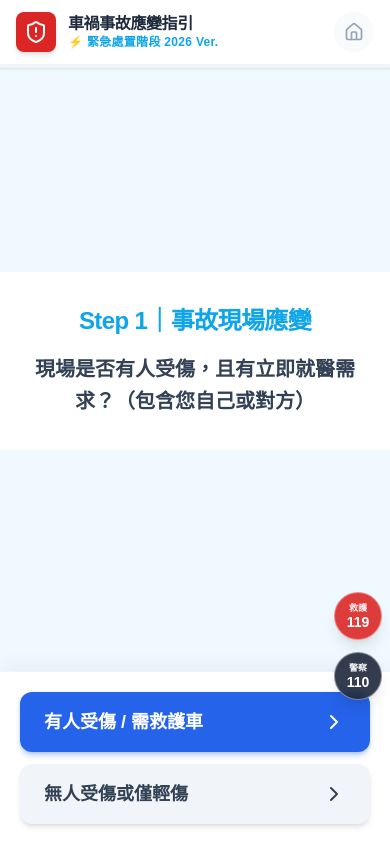
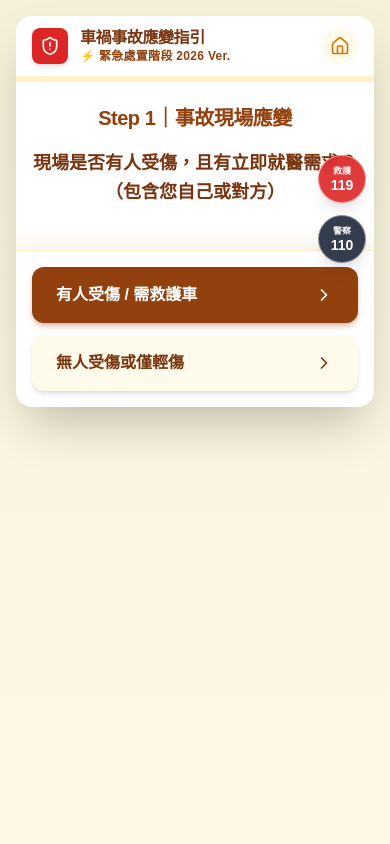
Before and after one commit to lovehinalh-ux/Car-Accident-test, a React (Vite) app: page / in a window 390 px wide. Both pictures are taken after a click on the button "開始使用". Built offline with nearby package versions, Linux system fonts and the light colour scheme.

Commit message:
style: update theme to cream/amber colors and add RWD responsive design

```diff
--- a/App.tsx
+++ b/App.tsx
@@ -36,8 +36,8 @@ const App: React.FC = () => {
   const getPhaseColor = (phase: Phase) => {
     switch (phase) {
       case Phase.IMMEDIATE: return 'bg-[#DC2626]'; // Alert Red
-      case Phase.INSURANCE: return 'bg-[#0EA5E9]'; // Sky Blue
-      case Phase.PREPARATION: return 'bg-[#0EA5E9]'; // Sky Blue
+      case Phase.INSURANCE: return 'bg-[#92400e]'; // Amber
+      case Phase.PREPARATION: return 'bg-[#92400e]'; // Amber
       case Phase.COMPENSATION: return 'bg-[#10B981]'; // Emerald Green
       default: return 'bg-slate-500';
     }
@@ -45,11 +45,11 @@ const App: React.FC = () => {
 
   const getPhaseIcon = (phase: Phase) => {
     switch (phase) {
-      case Phase.IMMEDIATE: return <ShieldAlert className="w-6 h-6" />;
-      case Phase.INSURANCE: return <ClipboardCheck className="w-6 h-6" />;
-      case Phase.PREPARATION: return <Clock className="w-6 h-6" />;
-      case Phase.COMPENSATION: return <Coins className="w-6 h-6" />;
-      default: return <AlertCircle className="w-6 h-6" />;
+      case Phase.IMMEDIATE: return <ShieldAlert className="w-5 h-5 md:w-6 md:h-6" />;
+      case Phase.INSURANCE: return <ClipboardCheck className="w-5 h-5 md:w-6 md:h-6" />;
+      case Phase.PREPARATION: return <Clock className="w-5 h-5 md:w-6 md:h-6" />;
+      case Phase.COMPENSATION: return <Coins className="w-5 h-5 md:w-6 md:h-6" />;
+      default: return <AlertCircle className="w-5 h-5 md:w-6 md:h-6" />;
     }
   };
 
@@ -61,56 +61,62 @@ const App: React.FC = () => {
   // Landing Page View
   if (showLanding) {
     return (
-      <div className="min-h-screen flex flex-col items-center justify-center w-full max-w-[480px] mx-auto bg-[#F0F9FF] px-6 relative overflow-hidden">
-        <div className="absolute top-0 left-0 w-64 h-64 bg-blue-200 rounded-full mix-blend-multiply filter blur-3xl opacity-30 -translate-x-1/2 -translate-y-1/2 animate-blob"></div>
-        <div className="absolute top-0 right-0 w-64 h-64 bg-cyan-200 rounded-full mix-blend-multiply filter blur-3xl opacity-30 translate-x-1/2 -translate-y-1/2 animate-blob animation-delay-2000"></div>
+      <div className="min-h-screen flex items-center justify-center p-4 md:p-8" style={{ background: 'linear-gradient(135deg, #e6ddb5 0%, #ffffff 50%, #e6ddb5 100%)' }}>
+        <div className="w-full max-w-md md:max-w-2xl lg:max-w-4xl mx-auto relative overflow-hidden">
+          <div className="absolute top-0 left-0 w-64 h-64 bg-amber-200 rounded-full mix-blend-multiply filter blur-3xl opacity-30 -translate-x-1/2 -translate-y-1/2 animate-blob"></div>
+          <div className="absolute top-0 right-0 w-64 h-64 bg-yellow-200 rounded-full mix-blend-multiply filter blur-3xl opacity-30 translate-x-1/2 -translate-y-1/2 animate-blob animation-delay-2000"></div>
 
-        <div className="z-10 flex flex-col items-center text-center space-y-8 animate-in fade-in zoom-in duration-700">
-          <div className="w-24 h-24 bg-white rounded-3xl shadow-xl flex items-center justify-center mb-4 ring-4 ring-blue-50">
-            <ShieldAlert className="w-12 h-12 text-[#0EA5E9]" />
+          <div className="z-10 flex flex-col items-center text-center space-y-6 md:space-y-8 animate-in fade-in zoom-in duration-700 relative">
+            <div className="w-16 h-16 md:w-20 md:h-20 lg:w-24 lg:h-24 bg-white rounded-2xl md:rounded-3xl shadow-xl flex items-center justify-center mb-4 ring-4 ring-amber-50">
+              <ShieldAlert className="w-8 h-8 md:w-10 md:h-10 lg:w-12 lg:h-12 text-[#92400e]" />
             </div>
 
             <div className="space-y-4">
-            <h1 className="text-3xl font-black text-slate-800 leading-tight tracking-tight">
-              車禍事故<br /><span className="text-[#0EA5E9]">現場應變指南</span>
+              <h1 className="text-3xl md:text-4xl lg:text-5xl font-black text-[#78350f] leading-tight tracking-tight">
+                車禍事故<br /><span className="text-[#92400e]">現場應變指南</span>
               </h1>
-            <div className="inline-block px-4 py-1.5 rounded-full bg-blue-100 text-blue-700 text-sm font-bold tracking-wide">
+              <div className="inline-block px-4 py-1.5 rounded-full bg-amber-100 text-[#92400e] text-sm md:text-base font-bold tracking-wide">
                 2026 最新法規對應版
               </div>
-            <p className="text-slate-500 text-lg leading-relaxed max-w-[280px] mx-auto">
+              <p className="text-slate-500 text-base md:text-lg leading-relaxed max-w-[280px] md:max-w-md mx-auto">
                 不慌張、不吃虧<br />一步步引導您完成事故處理
+              </p>
+              {/* Desktop only extended description */}
+              <p className="text-sm md:text-base lg:block hidden text-slate-400 max-w-lg mx-auto mt-2">
+                本指南涵蓋現場安全確認、報警流程、拍照存證、保險通報與後續理賠申請等完整步驟。
               </p>
             </div>
 
             <button
               onClick={() => setShowLanding(false)}
-            className="w-full max-w-[280px] py-4 rounded-xl bg-[#0EA5E9] text-white font-black text-xl shadow-[0_4px_20px_rgba(14,165,233,0.4)] hover:bg-[#0284C7] active:scale-[0.98] transition-all flex items-center justify-center gap-2 group"
+              className="w-full max-w-[280px] md:max-w-xs py-4 md:py-5 rounded-xl md:rounded-2xl bg-[#92400e] text-white font-black text-lg md:text-xl lg:text-2xl shadow-[0_4px_20px_rgba(146,64,14,0.4)] hover:bg-[#b45309] active:scale-[0.98] transition-all flex items-center justify-center gap-2 group"
             >
               開始使用
               <ChevronRight className="w-6 h-6 group-hover:translate-x-1 transition-transform" />
             </button>
           </div>
 
-
-        <div className="absolute bottom-8 text-slate-400 text-xs text-center font-medium">
+          <div className="absolute bottom-4 md:bottom-8 left-1/2 -translate-x-1/2 text-slate-400 text-xs md:text-sm text-center font-medium">
             Professional Traffic Accident Support
+          </div>
         </div>
       </div>
     );
   }
 
   return (
-    <div className="min-h-screen flex flex-col w-full max-w-[480px] mx-auto bg-[#F0F9FF] shadow-2xl relative">
+    <div className="min-h-screen flex flex-col items-center justify-start p-4 md:p-8" style={{ background: 'linear-gradient(to bottom, #f5f0d8, #fff8e7)' }}>
+      <div className="w-full max-w-md md:max-w-2xl lg:max-w-4xl mx-auto bg-white/80 backdrop-blur-sm shadow-2xl rounded-2xl md:rounded-3xl relative overflow-hidden">
         {/* Header */}
-      <header className="sticky top-0 z-50 bg-white/95 backdrop-blur-md border-b border-slate-200 shadow-sm transition-all duration-300">
-        <div className="px-4 py-3 flex items-center justify-between">
-          <div className="flex items-center gap-3">
-            <div className={`p-2 rounded-lg text-white shadow-md transition-colors duration-500 ${getPhaseColor(currentStep.phase)}`}>
+        <header className="sticky top-0 z-50 bg-white/95 backdrop-blur-md border-b border-amber-100 shadow-sm transition-all duration-300 rounded-t-2xl md:rounded-t-3xl">
+          <div className="px-4 md:px-6 py-3 md:py-4 flex items-center justify-between">
+            <div className="flex items-center gap-3 md:gap-4">
+              <div className={`p-2 md:p-3 rounded-lg text-white shadow-md transition-colors duration-500 ${getPhaseColor(currentStep.phase)}`}>
                 {getPhaseIcon(currentStep.phase)}
               </div>
               <div>
-              <h1 className="text-base font-bold text-slate-800 leading-tight tracking-tight">車禍事故應變指引</h1>
-              <p className="text-xs font-semibold text-[#0EA5E9] tracking-wide">
+                <h1 className="text-base md:text-lg font-bold text-[#78350f] leading-tight tracking-tight">車禍事故應變指引</h1>
+                <p className="text-xs md:text-sm font-semibold text-[#92400e] tracking-wide">
                   {currentStep.phase === Phase.IMMEDIATE ? '⚡️ 緊急處置階段' : '📋 後續處理 SOP'} 2026 Ver.
                 </p>
               </div>
@@ -121,56 +127,56 @@ const App: React.FC = () => {
                 setCurrentStepId('p1-s1');
                 setCompletedSteps([]);
               }}
-            className="p-2.5 bg-slate-50 rounded-full text-slate-400 hover:text-slate-700 hover:bg-slate-200 active:scale-95 transition-all"
+              className="p-2 md:p-2.5 bg-amber-50 rounded-full text-amber-600 hover:text-[#92400e] hover:bg-amber-100 active:scale-95 transition-all"
               aria-label="回首頁"
             >
               <Home className="w-5 h-5" />
             </button>
           </div>
-        <div className="h-1 bg-slate-100 w-full overflow-hidden">
+          <div className="h-1 bg-amber-100 w-full overflow-hidden">
             <div
-            className="h-full bg-[#0EA5E9] transition-all duration-700 ease-out shadow-[0_0_10px_rgba(14,165,233,0.5)]"
+              className="h-full bg-[#92400e] transition-all duration-700 ease-out shadow-[0_0_10px_rgba(146,64,14,0.5)]"
               style={{ width: `${progressPercentage}%` }}
             />
           </div>
         </header>
 
         {/* Main Content */}
-      <main className={`flex-1 flex flex-col pb-36 animate-in fade-in duration-500 ${isFirstStep ? 'justify-center' : ''}`}>
+        <main className={`flex-1 flex flex-col pb-36 md:pb-40 animate-in fade-in duration-500 ${isFirstStep ? 'justify-center' : ''}`}>
 
           {/* Title Section */}
-        <section className={`px-6 py-8 bg-white border-b border-slate-100 ${isFirstStep ? 'border-none bg-transparent' : ''}`}>
-          <h2 className="text-2xl font-black text-[#0EA5E9] leading-snug tracking-tight text-center drop-shadow-sm">
+          <section className={`px-4 md:px-6 lg:px-8 py-6 md:py-8 bg-white border-b border-amber-50 ${isFirstStep ? 'border-none bg-transparent' : ''}`}>
+            <h2 className="text-xl md:text-2xl lg:text-3xl font-black text-[#92400e] leading-snug tracking-tight text-center drop-shadow-sm">
               {currentStep.title}
             </h2>
             {currentStep.question && (
-            <p className="text-xl text-slate-700 font-bold mt-4 leading-relaxed text-center">
+              <p className="text-lg md:text-xl text-[#78350f] font-bold mt-4 md:mt-6 leading-relaxed text-center">
                 {currentStep.question}
               </p>
             )}
           </section>
 
           {/* Dynamic Content Area */}
-        <section className="px-5 py-6 space-y-6">
+          <section className="px-4 md:px-6 lg:px-8 py-4 md:py-6 space-y-4 md:space-y-6">
 
             {/* Confirmation Items (Moved to Top) */}
             {currentStep.confirmationItems && (
               <div className="space-y-4 pb-2">
                 <div className="flex items-center gap-2 border-b-2 border-amber-100 pb-2 mb-2">
-                <ClipboardCheck className="w-6 h-6 text-amber-500" />
-                <h3 className="text-lg font-black text-amber-600 tracking-wide">
+                  <ClipboardCheck className="w-5 h-5 md:w-6 md:h-6 text-amber-500" />
+                  <h3 className="text-base md:text-lg font-black text-amber-600 tracking-wide">
                     重要申請文件
                   </h3>
                 </div>
                 <div className="space-y-3">
                   {currentStep.confirmationItems.map((item, idx) => (
-                  <div key={idx} className="flex gap-4 bg-amber-50 p-5 rounded-2xl border border-amber-100 shadow-sm hover:shadow-md transition-all">
+                    <div key={idx} className="flex gap-3 md:gap-4 bg-amber-50 p-4 md:p-5 rounded-xl md:rounded-2xl border border-amber-100 shadow-sm hover:shadow-md transition-all">
                       <div className="mt-0.5 min-w-[24px]">
-                      <div className="w-6 h-6 rounded-full bg-amber-200 text-amber-700 flex items-center justify-center text-xs font-black">
+                        <div className="w-5 h-5 md:w-6 md:h-6 rounded-full bg-amber-200 text-amber-700 flex items-center justify-center text-xs font-black">
                           {idx + 1}
                         </div>
                       </div>
-                    <span className="text-lg font-bold text-slate-800 leading-relaxed">{item}</span>
+                      <span className="text-base md:text-lg font-bold text-[#78350f] leading-relaxed">{item}</span>
                     </div>
                   ))}
                 </div>
@@ -181,28 +187,26 @@ const App: React.FC = () => {
             {currentStep.checklist && (
               <div className="space-y-3">
                 {currentStep.checklistTitle && (
-                <h3 className="text-xl font-bold text-[#0EA5E9] border-l-4 border-[#0EA5E9] pl-3 mb-2">
+                  <h3 className="text-lg md:text-xl font-bold text-[#92400e] border-l-4 border-[#92400e] pl-3 mb-2">
                     {currentStep.checklistTitle}
                   </h3>
                 )}
                 {currentStep.checklist.map((item, idx) => (
-                <div key={idx} className="flex gap-4 bg-white p-5 rounded-xl border border-slate-200 shadow-sm hover:shadow-md transition-shadow">
+                  <div key={idx} className="flex gap-3 md:gap-4 bg-white p-4 md:p-5 rounded-xl md:rounded-2xl border border-amber-100 shadow-sm hover:shadow-md transition-shadow">
                     <div className="mt-0.5 min-w-[24px]">
-                    <CheckSquare className="w-6 h-6 text-[#0EA5E9]" />
+                      <CheckSquare className="w-5 h-5 md:w-6 md:h-6 text-[#92400e]" />
                     </div>
-                  <span className="text-lg font-medium text-slate-800 leading-relaxed">{item}</span>
+                    <span className="text-base md:text-lg font-medium text-[#78350f] leading-relaxed">{item}</span>
                   </div>
                 ))}
               </div>
             )}
 
-
-
             {/* Alert Box */}
             {currentStep.alert && (
-            <div className="bg-red-50 border-l-4 border-red-500 p-5 rounded-r-xl shadow-sm flex gap-4 animate-pulse-slow">
-              <AlertCircle className="w-6 h-6 text-red-600 flex-shrink-0 mt-1" />
-              <div className="text-lg font-bold text-red-800 leading-relaxed">{currentStep.alert}</div>
+              <div className="bg-red-50 border-l-4 border-red-500 p-4 md:p-5 rounded-r-xl shadow-sm flex gap-3 md:gap-4 animate-pulse-slow">
+                <AlertCircle className="w-5 h-5 md:w-6 md:h-6 text-red-600 flex-shrink-0 mt-1" />
+                <div className="text-base md:text-lg font-bold text-red-800 leading-relaxed">{currentStep.alert}</div>
               </div>
             )}
 
@@ -210,18 +214,18 @@ const App: React.FC = () => {
             {currentStep.primaryAction && (
               <a
                 href={`tel:${currentStep.primaryAction.phone}`}
-              className="group flex items-center justify-center gap-3 w-full py-6 rounded-2xl bg-red-600 text-white font-black text-2xl shadow-[0_8px_20px_rgba(220,38,38,0.3)] hover:bg-red-700 active:scale-95 transition-all"
+                className="group flex items-center justify-center gap-3 w-full py-5 md:py-6 rounded-xl md:rounded-2xl bg-red-600 text-white font-black text-xl md:text-2xl shadow-[0_8px_20px_rgba(220,38,38,0.3)] hover:bg-red-700 active:scale-95 transition-all"
               >
-              <Phone className="w-8 h-8 animate-bounce" />
+                <Phone className="w-7 h-7 md:w-8 md:h-8 animate-bounce" />
                 {currentStep.primaryAction.label}
               </a>
             )}
 
             {/* Information Content */}
             {currentStep.content && (
-            <div className="space-y-4">
+              <div className="space-y-3 md:space-y-4">
                 {currentStep.content.map((line, idx) => (
-                <div key={idx} className="text-lg text-slate-600 font-medium leading-loose bg-white/60 p-2 rounded-lg">
+                  <div key={idx} className="text-base md:text-lg text-slate-600 font-medium leading-loose bg-white/60 p-2 md:p-3 rounded-lg">
                     {line}
                   </div>
                 ))}
@@ -230,7 +234,7 @@ const App: React.FC = () => {
 
             {/* Note Box */}
             {currentStep.note && (
-            <div className="bg-slate-100 p-5 rounded-xl text-base text-slate-500 border border-slate-200 font-medium leading-relaxed">
+              <div className="bg-amber-50 p-4 md:p-5 rounded-xl text-sm md:text-base text-slate-500 border border-amber-100 font-medium leading-relaxed">
                 {currentStep.note}
               </div>
             )}
@@ -238,24 +242,24 @@ const App: React.FC = () => {
         </main>
 
         {/* Footer Navigation */}
-      <footer className="fixed bottom-0 left-0 right-0 max-w-[480px] mx-auto bg-white/95 backdrop-blur-md border-t border-slate-100 p-5 z-40 pb-safe shadow-[0_-4px_20px_rgba(0,0,0,0.05)]">
-        <div className="flex flex-col gap-3">
+        <footer className="fixed bottom-0 left-0 right-0 max-w-md md:max-w-2xl lg:max-w-4xl mx-auto bg-white/95 backdrop-blur-md border-t border-amber-100 p-4 md:p-5 z-40 pb-safe shadow-[0_-4px_20px_rgba(0,0,0,0.05)] rounded-b-2xl md:rounded-b-3xl">
+          <div className="flex flex-col md:flex-row gap-3 md:gap-4">
             {currentStep.options?.map((option, idx) => (
               <button
                 key={idx}
                 onClick={() => handleNext(option.nextStepId, option.isExternal, option.externalUrl)}
-              className={`w-full py-4 px-6 rounded-xl flex items-center justify-between font-bold text-lg transition-all active:scale-[0.98] shadow-md ${option.isExternal
+                className={`w-full py-4 md:py-5 px-6 md:px-8 rounded-xl md:rounded-2xl flex items-center justify-between font-bold text-base md:text-lg transition-all active:scale-[0.98] shadow-md ${option.isExternal
                   ? 'bg-[#00C300] text-white hover:bg-[#00B300] shadow-[#00C300]/20' // LINE Green
                   : idx === 0
-                  ? 'bg-blue-600 text-white hover:bg-blue-700 shadow-blue-600/30' // Original Blue
-                  : 'bg-slate-100 text-slate-700 hover:bg-slate-200'
+                    ? 'bg-[#92400e] text-white hover:bg-[#b45309] shadow-[#92400e]/30'
+                    : 'bg-amber-50 text-[#78350f] hover:bg-amber-100'
                   }`}
               >
                 <span className="flex items-center gap-2">
                   {option.isExternal && <MessageCircle className="w-5 h-5 fill-current" />}
                   {option.label}
                 </span>
-              {!option.isExternal && <ChevronRight className="w-6 h-6" />}
+                {!option.isExternal && <ChevronRight className="w-5 h-5 md:w-6 md:h-6" />}
               </button>
             ))}
           </div>
@@ -263,28 +267,29 @@ const App: React.FC = () => {
 
         {/* Quick Action Dial Buttons (Visible only on Step 1 & Step 2) */}
         {['p1-s1', 'p1-s1-injured', 'p1-s2'].includes(currentStep.id) && (
-        <div className="fixed bottom-36 right-4 z-50 flex flex-col gap-3 group translate-x-2">
+          <div className="fixed bottom-36 md:bottom-40 right-4 md:right-8 z-50 flex flex-col gap-3 group translate-x-2">
             {/* Ambulance 119 */}
             <a
               href="tel:119"
-            className="w-12 h-12 bg-red-600/90 backdrop-blur-sm text-white rounded-full flex flex-col items-center justify-center shadow-lg border border-white/40 active:scale-90 transition-transform hover:scale-110"
+              className="w-12 h-12 md:w-14 md:h-14 bg-red-600/90 backdrop-blur-sm text-white rounded-full flex flex-col items-center justify-center shadow-lg border border-white/40 active:scale-90 transition-transform hover:scale-110"
               title="撥打 119"
             >
-            <span className="font-bold text-[9px] leading-none mb-0.5 opacity-90">救護</span>
-            <span className="font-black text-sm leading-none">119</span>
+              <span className="font-bold text-[9px] md:text-[10px] leading-none mb-0.5 opacity-90">救護</span>
+              <span className="font-black text-sm md:text-base leading-none">119</span>
             </a>
 
             {/* Police 110 */}
             <a
               href="tel:110"
-            className="w-12 h-12 bg-slate-800/90 backdrop-blur-sm text-white rounded-full flex flex-col items-center justify-center shadow-lg border border-white/40 active:scale-90 transition-transform hover:scale-110"
+              className="w-12 h-12 md:w-14 md:h-14 bg-slate-800/90 backdrop-blur-sm text-white rounded-full flex flex-col items-center justify-center shadow-lg border border-white/40 active:scale-90 transition-transform hover:scale-110"
               title="撥打 110"
             >
-            <span className="font-bold text-[9px] leading-none mb-0.5 opacity-90">警察</span>
-            <span className="font-black text-sm leading-none">110</span>
+              <span className="font-bold text-[9px] md:text-[10px] leading-none mb-0.5 opacity-90">警察</span>
+              <span className="font-black text-sm md:text-base leading-none">110</span>
             </a>
           </div>
         )}
+      </div>
     </div>
   );
 };
--- a/index.html
+++ b/index.html
@@ -63,7 +63,8 @@
   <style>
     body {
       font-family: 'Noto+Sans+TC', sans-serif;
-      background-color: #f8fafc;
+      background: linear-gradient(135deg, #e6ddb5 0%, #ffffff 50%, #e6ddb5 100%);
+      min-height: 100vh;
     }
   </style>
   <script type="importmap">
```
Lines whose indentation alone changed are shown as unchanged.
